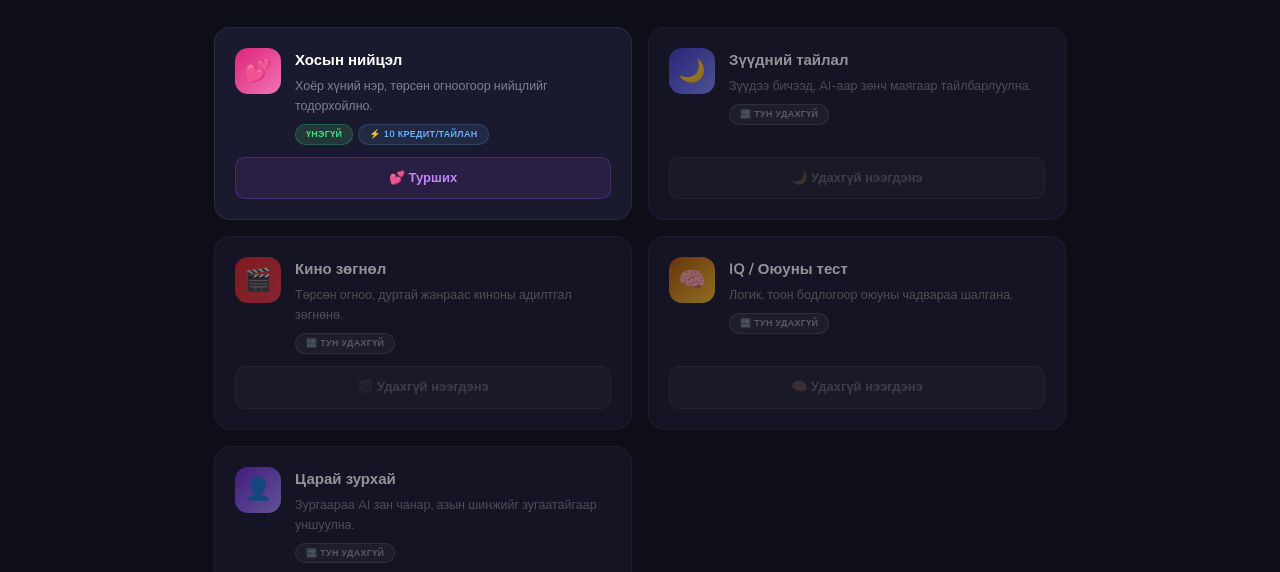
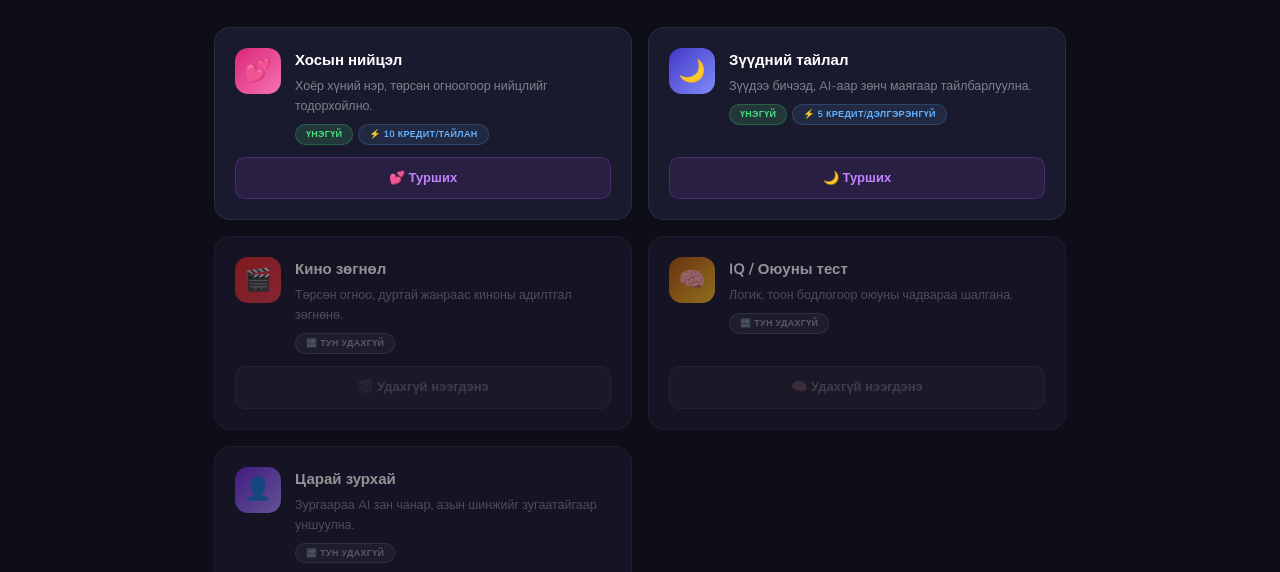
Before and after one commit to kinoezen/mn, a website: page azyn-bulan.html in a window 1280 px wide. Shown: the part 205-777 px from the top of the page. Drawn offline with nearby package versions, Linux system fonts and the light colour scheme.

Commit message:
Update azyn-bulan.html

```diff
--- a/azyn-bulan.html
+++ b/azyn-bulan.html
@@ -262,19 +262,20 @@
     <a href="compatibility.html" class="ab-btn">💕 Турших</a>
   </div>
 
-  <!-- 2. Зүүдний тайлал — ТУН УДАХГҮЙ -->
-  <div class="ab-card soon">
+  <!-- 2. Зүүдний тайлал — ИДЭВХТЭЙ -->
+  <div class="ab-card active" onclick="location.href='dream.html'">
     <div class="ab-head">
       <div class="ab-ico indigo">🌙</div>
       <div class="ab-info">
         <div class="ab-name">Зүүдний тайлал</div>
         <div class="ab-desc">Зүүдээ бичээд, AI-аар зөнч маягаар тайлбарлуулна.</div>
         <div class="ab-badges">
-          <span class="ab-badge ab-badge-soon">🔜 Тун удахгүй</span>
+          <span class="ab-badge ab-badge-free">Үнэгүй</span>
+          <span class="ab-badge ab-badge-credit">⚡ 5 кредит/дэлгэрэнгүй</span>
         </div>
       </div>
     </div>
-    <span class="ab-btn disabled">🌙 Удахгүй нээгдэнэ</span>
+    <a href="dream.html" class="ab-btn">🌙 Турших</a>
   </div>
 
   <!-- 3. Кино зөгнөл — ТУН УДАХГҮЙ -->
```
